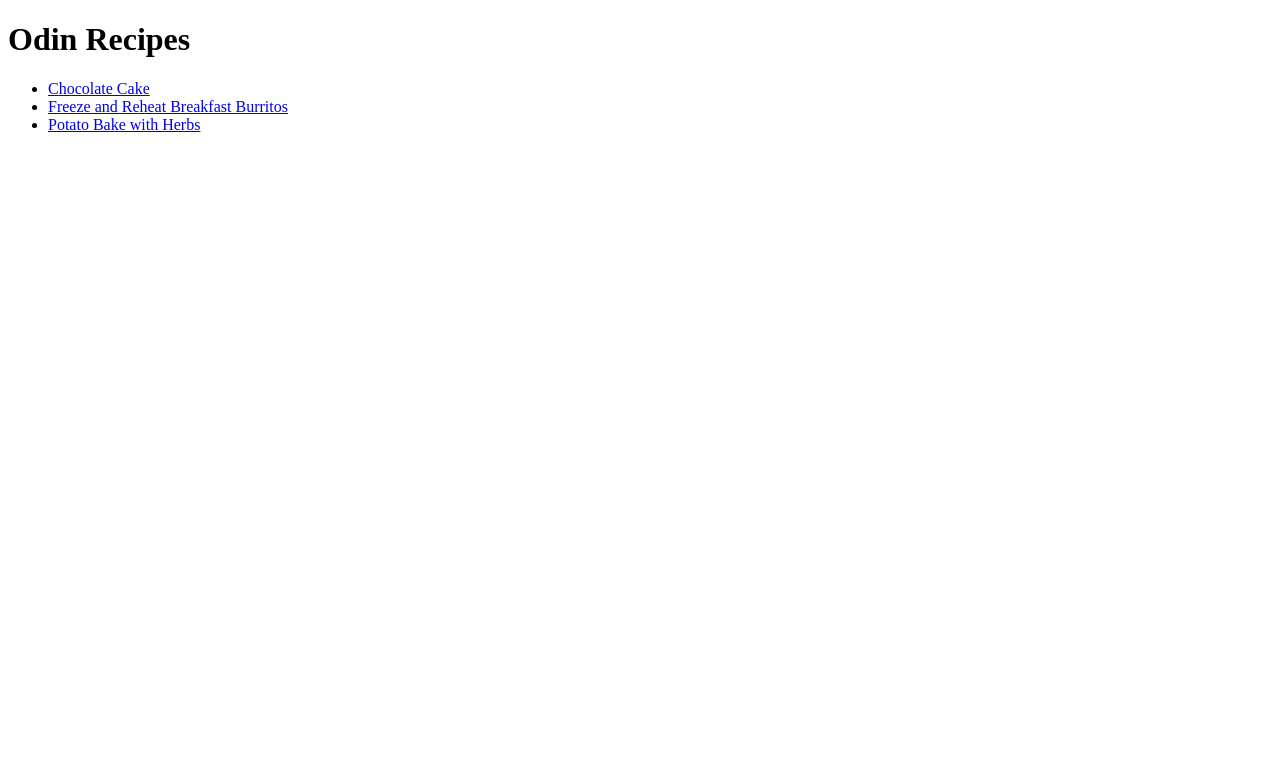
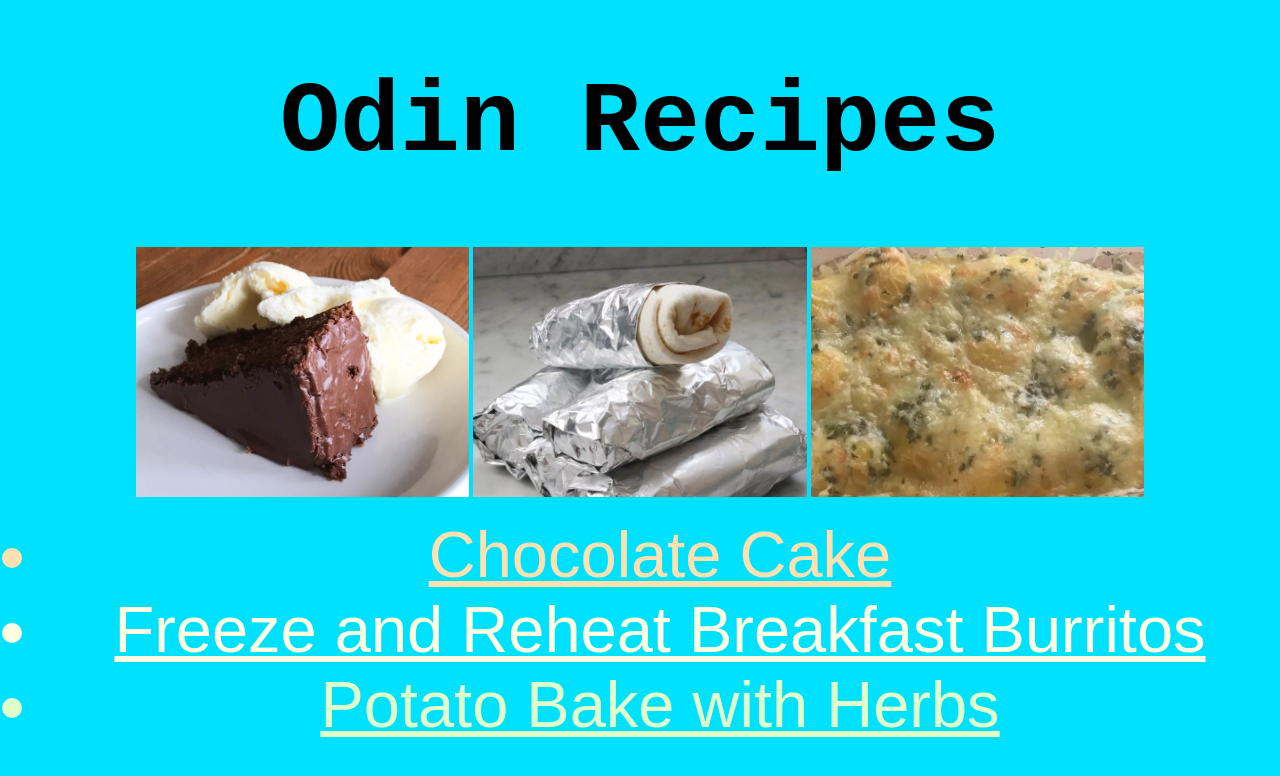
Before and after one commit to Achewski/odin-recipes, a plain HTML site: page index.html in a window 1280 px wide. Drawn offline with Linux system fonts and the light colour scheme.

Commit message:
Style index.html

```diff
--- a/index.html
+++ b/index.html
@@ -3,14 +3,18 @@
     <head>
         <meta charset="UTF-8">
         <title>Odin Recipes</title>
+        <link rel="stylesheet" href="style.css">
     </head>
 
     <body>
-        <h1>Odin Recipes</h1>
+        <h1 id="page-title">Odin Recipes</h1>
+        <img src="./img/chocolate-cake.jpg" alt="Picture of a chocolate cake slice and whipped cream, together on a plate.">
+        <img src="./img/freeze-and-reheat-breakfast-burritos.jpg" alt="Picture of a pile 5 breakfast burritos wrapped in tin foil with the top burrito wrapper open.">
+        <img src="./img/potato-bake-with-herbs.jpg" alt="Close up picture of a section of potato bake.">
         <ul>
-            <li><a href="./recipes/chocolate-cake.html">Chocolate Cake</a></li>
-            <li><a href="./recipes/freeze-and-reheat-breakfast-burritos.html">Freeze and Reheat Breakfast Burritos</a></li>
-            <li><a href="./recipes/potato-bake-with-herbs.html">Potato Bake with Herbs</a></li>
+            <li id="cake"><a href="./recipes/chocolate-cake.html">Chocolate Cake</a></li>
+            <li id="burritos"><a href="./recipes/freeze-and-reheat-breakfast-burritos.html">Freeze and Reheat Breakfast Burritos</a></li>
+            <li id="potato"><a href="./recipes/potato-bake-with-herbs.html">Potato Bake with Herbs</a></li>
         </ul>
     </body>
 </html>
--- /dev/null
+++ b/style.css
@@ -0,0 +1,31 @@
+body {
+    background-color: rgb(0,225,255);
+    text-align: center;
+}
+
+#page-title {
+    font-family: "Courier New", sans-serif;
+    font-size: 100px;
+}
+
+img {
+    height: 250px;
+    width: auto;
+}
+
+li{
+    font-family: "Brush Script MT", sans-serif;
+    font-size: 65px;
+}
+
+#cake, #cake a{
+    color: rgb(255,225,175);
+}
+
+#burritos, #burritos a{
+    color: rgb(255,255,225);
+}
+
+#potato, #potato a{
+    color: rgb(225,255,200);
+}
```
